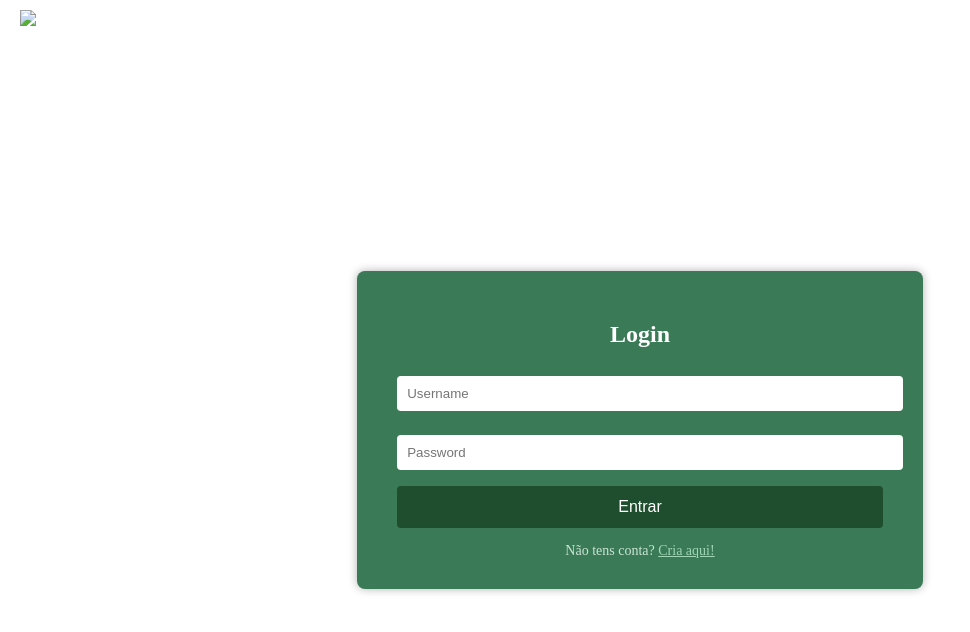
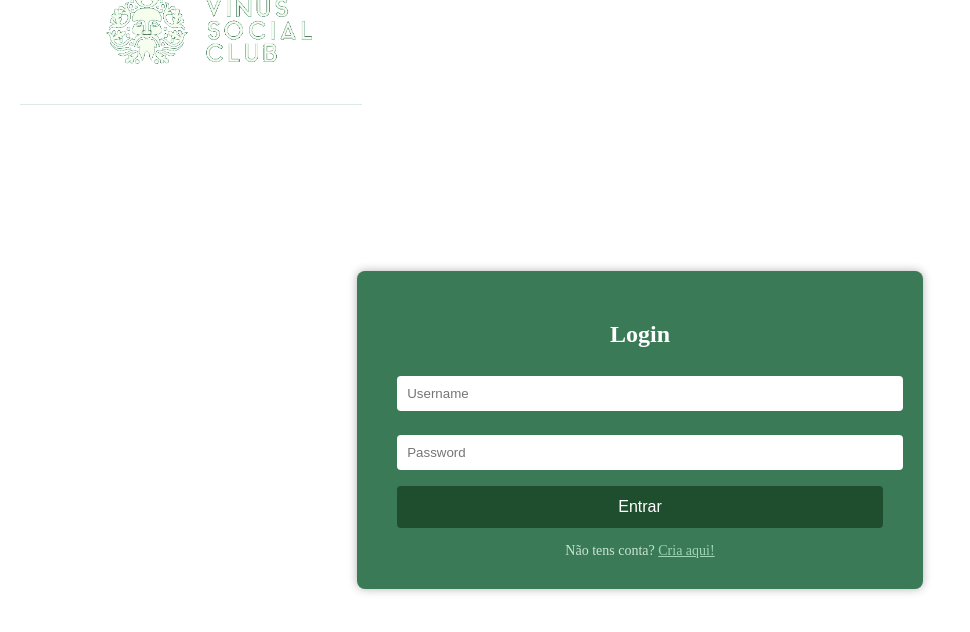
Before and after one commit to VinusSocialClub/WineLoversTest, a plain HTML site: page login.html in a window 1280 px wide. Shown: the whole page, without its empty margins (0-970 px from the left). Drawn offline with Linux system fonts and the light colour scheme.

Commit message:
Update login.html

```diff
--- a/login.html
+++ b/login.html
@@ -79,7 +79,7 @@
 </head>
 <body>
   <header>
-    <img src="logo.png" alt="Vinus Social Club Logo" />
+    <img alt="Logo" class="logo" src="logo_transparent.png" style="height: 150px; width: auto;"/>
   </header>
 
   <main>
```
